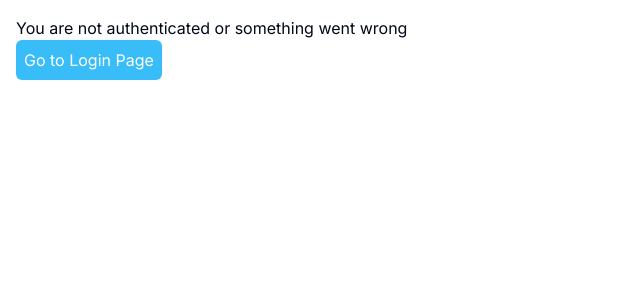
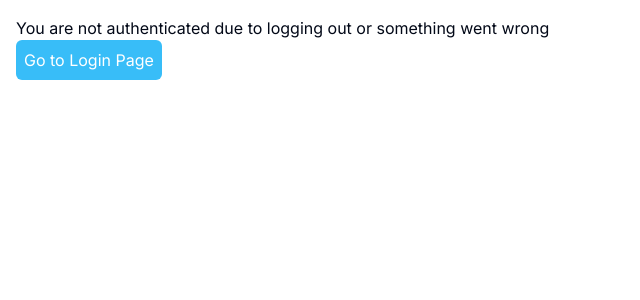
Before and after one commit to Najmi-star/Zurich-Assessment, a Next.js app: page /error in a window 1280 px wide. Shown: the top 300 px of the page, without its empty margins (0-640 px from the left). Built offline with nearby package versions, Linux system fonts and the light colour scheme.

Commit message:
fix logging out behavior

```diff
--- a/src/app/(private)/(home)/dashboard/page.tsx
+++ b/src/app/(private)/(home)/dashboard/page.tsx
@@ -14,10 +14,10 @@ export default function DashboardPage () {
   const dispatch = useAppDispatch()
   const userData = useAppSelector(state => state.userData)
   const [data, setData] = useState<UserData[]>([])
-  const {data: session, status} = useSession()
+  const { data: session, status } = useSession()
 
-  if (status == USER_UNAUNTHETICATED) {
-    useRouter().push('/login')
+  if (!session) {
+    useRouter().push('/error')
   }
 
   useEffect(() => {
--- a/src/app/error/page.tsx
+++ b/src/app/error/page.tsx
@@ -11,7 +11,7 @@ export default function Error ({
 }) {
   return (
     <div className='p-4'>
-      <h2>You are not authenticated or something went wrong</h2>
+      <h2>You are not authenticated due to logging out or something went wrong</h2>
       <a href='http://localhost:3000/login'>
         <button className='p-2 bg-sky-400 text-white rounded-md'>
           Go to Login Page
```
